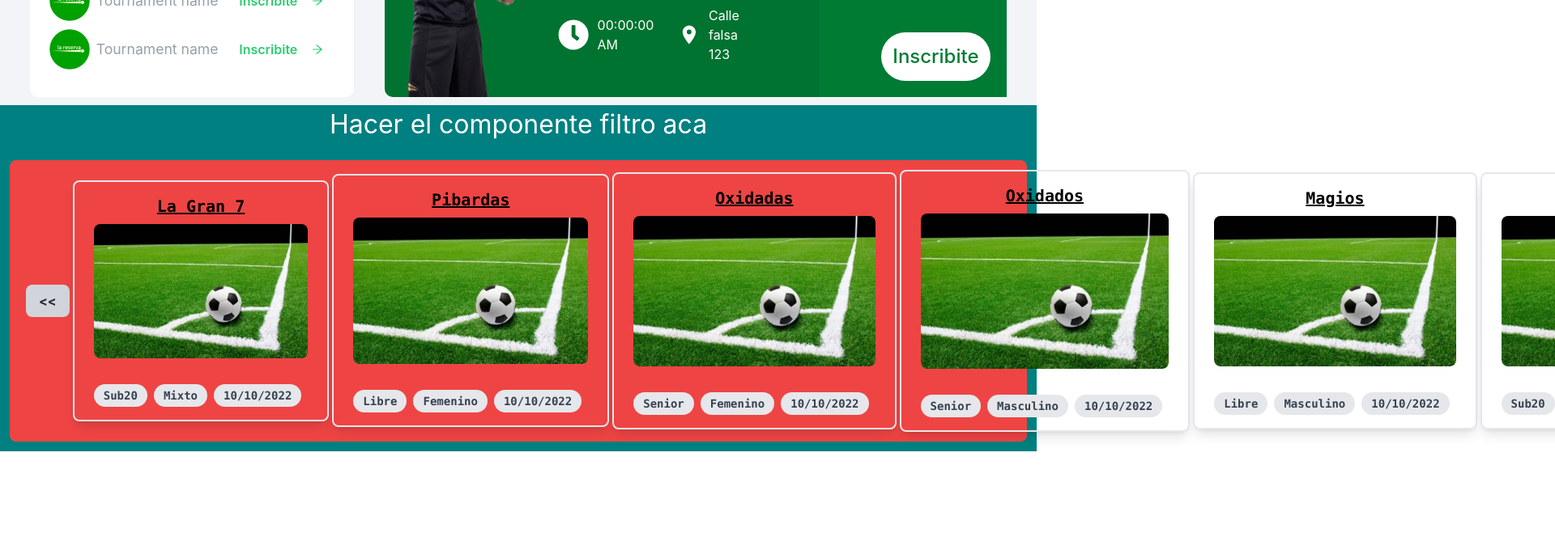
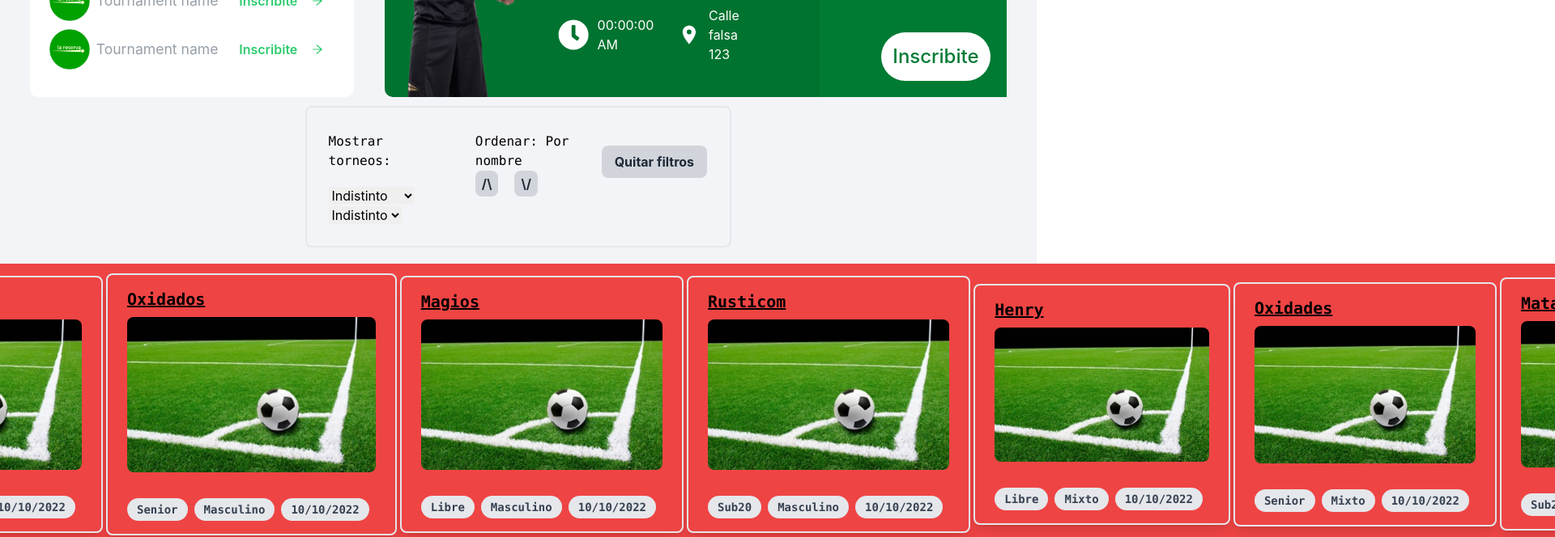
Before and after one commit to CristianLarrauri/Henry-LaReserva, a React (Create React App) app in the folder client/: page /home in a window 1280 px wide. Shown: the part 380-1044 px from the top of the page at 81% size, 1920 px wide, since content can reach past the window. Before the commit the page ends 938 px from the top, so only its background shows below. Built offline with nearby package versions, Linux system fonts and the light colour scheme.

Commit message:
CREATE TournamentCard mas render de Card y estilos de Filter

```diff
--- a/client/src/components/Filter.jsx
+++ b/client/src/components/Filter.jsx
@@ -1,8 +1,8 @@
-import "./Filter.css"
 import React, { useState } from "react";
 import { useDispatch, useSelector } from "react-redux";
 import * as actions from '../redux/actions'
 import { NavLink } from 'react-router-dom'
+import TournamentCards from "./TournamentCards";
 
 const Filter = () => {
     const dispatch = useDispatch();
@@ -11,7 +11,7 @@ const Filter = () => {
         dispatch(actions.getAllTournaments())
     }
 
-    const handleNameSort= (e) => {
+    const handleNameSort = (e) => {
         dispatch(actions.nameSort(e.target.value))
     }
 
@@ -26,10 +26,10 @@ const Filter = () => {
 
     return (
         <div >
-
-
-            <p>Mostrar torneos: </p>
-                <select name="genero" onClick={e => handleGenderFilter(e)}>
+            <div className="flex container-xl px-[5%] py-[5%] border-2 rounded-lg mt-[2%] justify-center">
+                <div className="container">
+                    <p className="text-md font-mono mt-1 items-center justify-center">Mostrar torneos: </p>
+                    <select className="mt-5" name="genero" onClick={e => handleGenderFilter(e)}>
                         <option value="all">Indistinto</option>
                         <option value="masc">Masculinos</option>
                         <option value="fem">Femeninos</option>
@@ -39,11 +39,20 @@ const Filter = () => {
                         <option value="sub20">Sub 20</option>
                         <option value="senior">Senior</option>
                     </select>
-                <p>Ordenar:</p>
-                Por nombre <br />
-                <button name="nameUp" value="up" onClick={e => handleNameSort(e)}>/\</button>
-                <button name="nameDown" value="down" onClick={e => handleNameSort(e)}>\/</button>
-                <button onClick={handleGetAllTournaments}>Quitar filtros</button>
+                </div>
+
+                <div className="container ml-[8%] items-center">
+                    <p className="text-md font-mono mt-1">Ordenar: Por nombre</p>
+                    <button name="nameUp" value="up" onClick={e => handleNameSort(e)} className="bg-gray-300 hover:bg-gray-400 text-gray-800 font-bold py-1 px-2 rounded-lg">/\</button>
+                    <button name="nameDown" value="down" onClick={e => handleNameSort(e)} className="bg-gray-300 hover:bg-gray-400 text-gray-800 font-bold py-1 px-2 rounded-lg ml-5">\/</button>
+                </div>
+
+                <div className="container">
+
+                    <button onClick={handleGetAllTournaments} className="bg-gray-300 hover:bg-gray-400 text-gray-800 font-bold py-2 px-4 rounded-lg mt-[15%] ml-3">Quitar filtros</button>
+                </div>
+            </div>
+
         </div>
     )
 }
--- a/client/src/components/Filtros.jsx
+++ b/client/src/components/Filtros.jsx
@@ -1,6 +1,6 @@
 import React from "react";
 import styles from "../styles/Filtros.module.css"
-import TournamentDetails from "./TournamentDetails";
+import TournamentDetails from "./TournamentCards";
 
 export default function Filtros(){
     return(
--- a/client/src/components/Home.jsx
+++ b/client/src/components/Home.jsx
@@ -5,7 +5,8 @@ import NextTournaments from './NextTournaments';
 import jugador from '../images/jugadorHome.png';
 import {FaClock} from 'react-icons/fa';
 import {MdLocationOn} from 'react-icons/md';
-import Filtros from '../components/Filtros';
+import Filter from '../components/Filter';
+import TournamentCards from './TournamentCards';
 
 
 
@@ -46,7 +47,8 @@ export default function Home() {
 				</div>
 			</div>
 
-			<Filtros/>
+			<Filter/>
+			<TournamentCards/>
 		</div>
 	);
 }
--- a/client/src/components/TournamentDetails.jsx
+++ b/client/src/components/TournamentCards.jsx
@@ -5,7 +5,7 @@ import { useState } from 'react';
 import Torneos from "../tournaments.json"
 import { useEffect } from 'react';
 
-export default function TournamentDetails(tournaments) {//Esto lo recibe del componente filtros
+export default function TournamentCards(tournaments) {//Esto lo recibe del componente filtros
 
     const [page, setPage] = useState(0);
 
```
Lines whose indentation alone changed are shown as unchanged.
